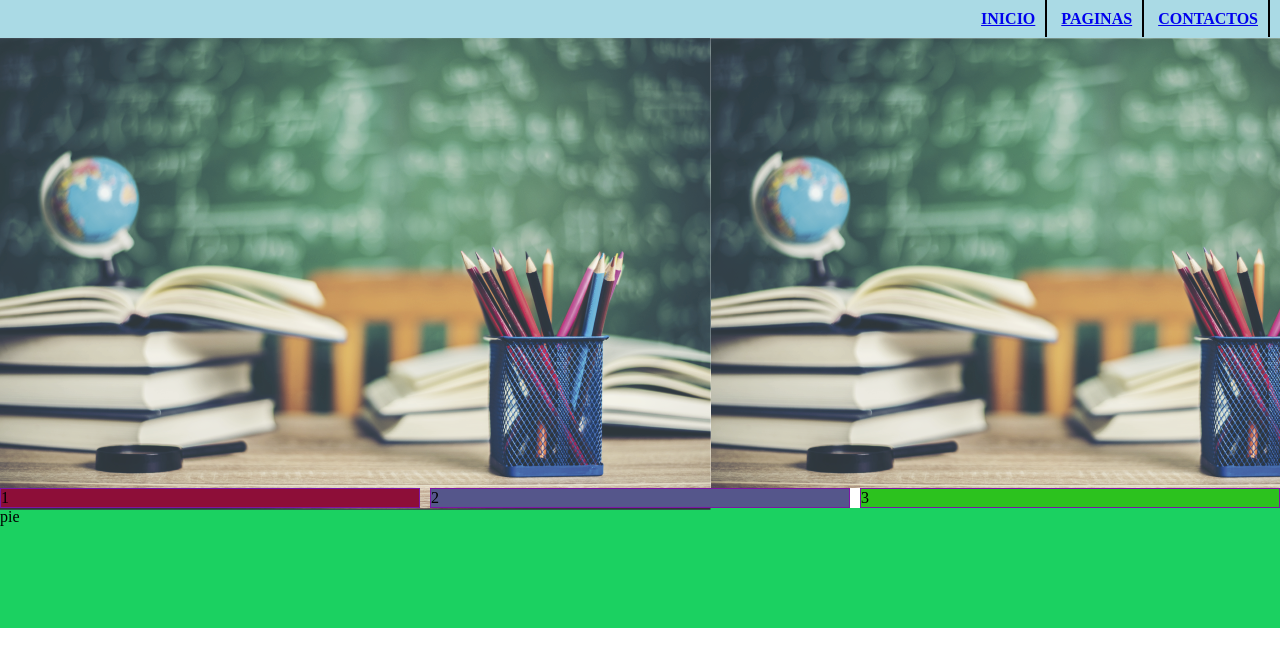
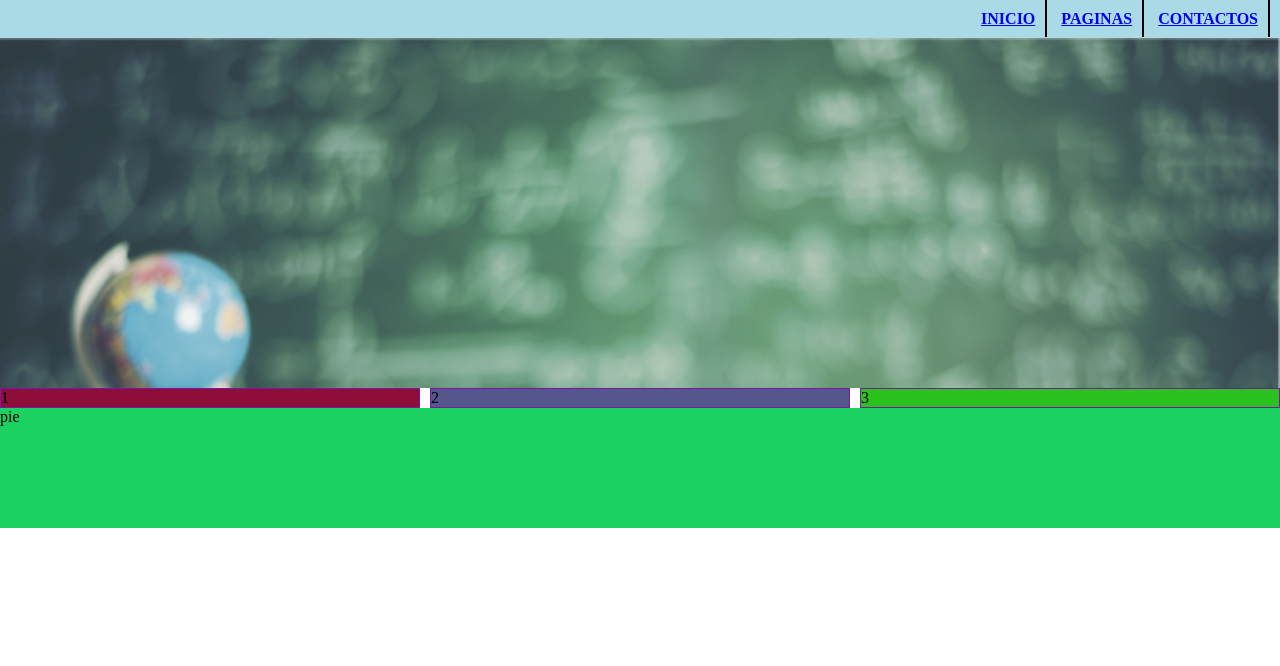
Before and after one commit to VargasGj/ProyectoPaginaWebJheremyV, a plain HTML site: page index.html in a window 1280 px wide. Drawn offline with Linux system fonts and the light colour scheme.

Commit message:
proyectoWEB

```diff
--- a/css/estilos.css
+++ b/css/estilos.css
@@ -27,8 +27,10 @@
     }
     .banner{
         width: 100%;
-        height: 450px;
+        height: 350px;
         background-image: url( /imgenes/1x/Recurso\ 1.png);
+        background-repeat: no-repeat;
+        background-size: cover;
     }
     .marcoColumnas{
         display: flex;
--- a/index.html
+++ b/index.html
@@ -15,7 +15,6 @@
     </ul>
 </div>
     <div class="banner">
-        <img src="imgenes/1x/Recurso 1.png">
     </div>
     <div class="marcoColumnas">
         <div class="columna colorVerde">
```
